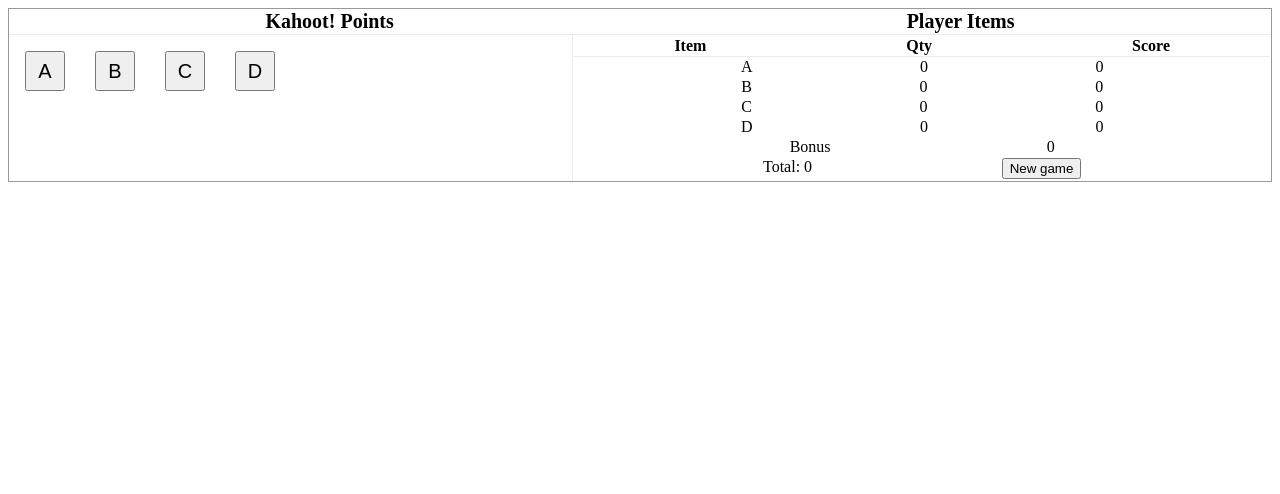
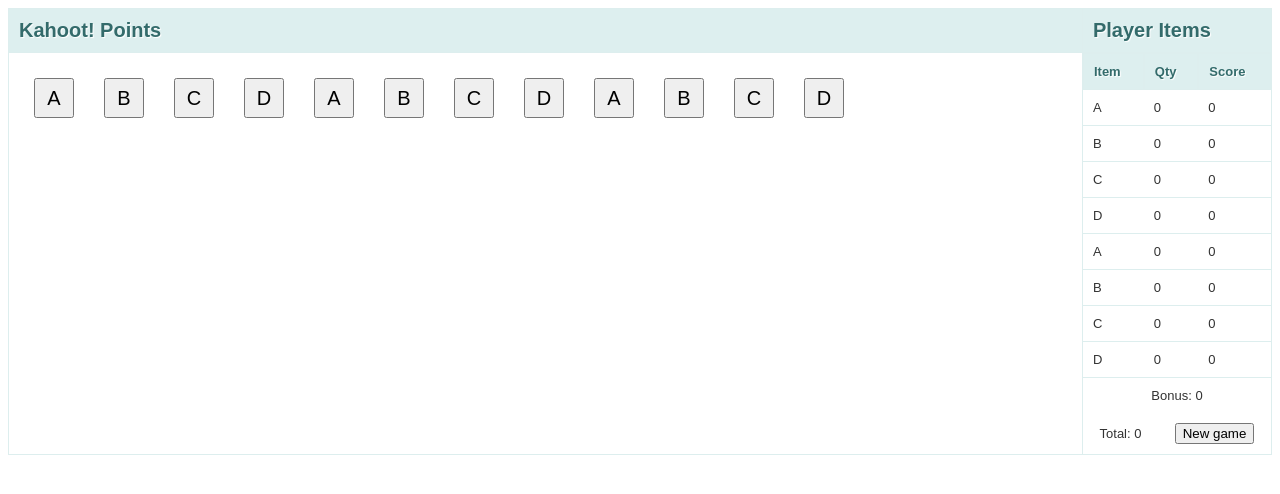
Before and after one commit to annatarsia/sveltejs-kit-template-default-qwdesy, a SvelteKit app: page / in a window 1280 px wide. Shown: the top 494 px of the page. Built offline with nearby package versions, Linux system fonts and the light colour scheme.

Commit message:
Better css

```diff
--- a/src/lib/Item/Item.css
+++ b/src/lib/Item/Item.css
@@ -1,8 +1,5 @@
 .item-button {
-	align-items: center;
-	display: flex;
 	height: 40px;
-	justify-content: center;
 	margin: 15px;
 	min-width: 40px;
 }
--- a/src/lib/PlayerItemsTable/PlayerItemsTable.css
+++ b/src/lib/PlayerItemsTable/PlayerItemsTable.css
@@ -1,7 +1,33 @@
 .player-items {
-	align-items: stretch;
-	display: flex;
-	flex-direction: column;
+	border-spacing: 0;
 	overflow: auto;
 	width: 100%;
 }
+
+.player-items th {
+	background-color: #ddefef;
+	border: solid 1px #ddeeee;
+	color: #336b6b;
+	padding: 10px;
+	text-align: left;
+	text-shadow: 1px 1px 1px #fff;
+}
+
+.player-items td {
+	border-left: none !important;
+	border-right: none !important;
+	border-top: none !important;
+}
+
+.bonus-container {
+	text-align: center;
+}
+
+.total-button-container {
+	display: flex;
+	justify-content: space-around;
+}
+
+.total-button-container span {
+	padding-top: 3px !important;
+}
--- a/src/lib/PlayerItemsTable/PlayerItemsTable.svelte
+++ b/src/lib/PlayerItemsTable/PlayerItemsTable.svelte
@@ -30,15 +30,9 @@
 				<td>{row.score}</td>
 			</tr>
 		{/each}
-		<tr>
-			<td>Bonus</td>
-			<td>{$currentItems.totalBonus}</td>
-		</tr>
-		<tr>
-			<td>Total: {$currentItems.totalScore}</td>
-			<td>
-			<button on:click={() => dispatch('reset')}>New game</button>
-			</td>
-		</tr>
 	</table>
+	<div class="bonus-container">Bonus: {$currentItems.totalBonus}</div>
+	<div class="total-button-container">
+		<span>Total: {$currentItems.totalScore}</span>
+		<button on:click={() => dispatch('reset')}>New game</button>
 </section>
--- a/src/routes/+page.js
+++ b/src/routes/+page.js
@@ -28,5 +28,61 @@
 		unitPoints: 15,
 		mark: 0,
 		bonus: 0
+	},
+	{
+		id: 1,
+		text: 'A',
+		unitPoints: 50,
+		mark: 3,
+		bonus: 200
+	},
+	{
+		id: 2,
+		text: 'B',
+		unitPoints: 30,
+		mark: 2,
+		bonus: 90
+	},
+	{
+		id: 3,
+		text: 'C',
+		unitPoints: 20,
+		mark: 0,
+		bonus: 0
+	},
+	{
+		id: 4,
+		text: 'D',
+		unitPoints: 15,
+		mark: 0,
+		bonus: 0
+	},
+	{
+		id: 1,
+		text: 'A',
+		unitPoints: 50,
+		mark: 3,
+		bonus: 200
+	},
+	{
+		id: 2,
+		text: 'B',
+		unitPoints: 30,
+		mark: 2,
+		bonus: 90
+	},
+	{
+		id: 3,
+		text: 'C',
+		unitPoints: 20,
+		mark: 0,
+		bonus: 0
+	},
+	{
+		id: 4,
+		text: 'D',
+		unitPoints: 15,
+		mark: 0,
+		bonus: 0
 	}
 ];
--- a/src/routes/+page.svelte
+++ b/src/routes/+page.svelte
@@ -85,8 +85,8 @@
 	<table class="points-system">
 		<thead>
 			<tr class="points-system__headers">
-				<th rowspan="2">Kahoot! Points</th>
-				<th colspan="3">Player Items</th>
+				<th scope="col" rowspan="2">Kahoot! Points</th>
+				<th scope="col" colspan="3">Player Items</th>
 			</tr>
 		</thead>
 		<tbody>
--- a/src/routes/index.css
+++ b/src/routes/index.css
@@ -7,37 +7,46 @@
 }
 
 .points-system {
-	align-items: stretch;
-	border: 1px solid #a393a1;
-	display: flex;
-	flex-direction: column;
+	border: 1px solid #ddeeee;
+	border-collapse: collapse;
+	border-spacing: 0;
+	font: normal 13px Arial, sans-serif;
 	overflow: auto;
 	width: 100%;
 }
 
-tr {
-	display: flex;
-	flex-direction: row;
-	justify-content: space-evenly;
-	align-items: stretch;
-	flex-wrap: wrap;
+.points-system thead th {
+	background-color: #ddefef;
+	border: solid 1px #ddeeee;
+	color: #336b6b;
+	padding: 10px;
+	text-align: left;
+	text-shadow: 1px 1px 1px #fff;
+}
+
+.points-system tbody td {
+	border: solid 1px #ddeeee;
+	color: #333;
+	padding: 10px;
+	text-shadow: 1px 1px 1px #fff;
 }
 
 .points-system__headers {
 	font-size: 20px;
 }
 
-th {
-	border-bottom: 1px solid #ececec;
-	flex-grow: 1;
-}
-
 .points-system__items-column {
-	border-right: 1px solid #ececec;
-	display: flex;
-	flex-grow: 1;
+	border: none !important;
+	display: inline-block;
+	height: 260px;
+	overflow: auto;
 }
 
 .points-system__player-items-table {
-	flex-grow: 2;
+	padding: 0 !important;
 }
+
+.points-system__player-items-table div {
+	padding: 10px;
+	width: 100%;
+}
--- a/src/stores.js
+++ b/src/stores.js
@@ -2,6 +2,26 @@
 
 export const currentPlayerData = writable({
 	singleItems: [
+		{
+			item: 'A',
+			quantity: 0,
+			score: 0
+		},
+		{
+			item: 'B',
+			quantity: 0,
+			score: 0
+		},
+		{
+			item: 'C',
+			quantity: 0,
+			score: 0
+		},
+		{
+			item: 'D',
+			quantity: 0,
+			score: 0
+		},
 		{
 			item: 'A',
 			quantity: 0,
```
